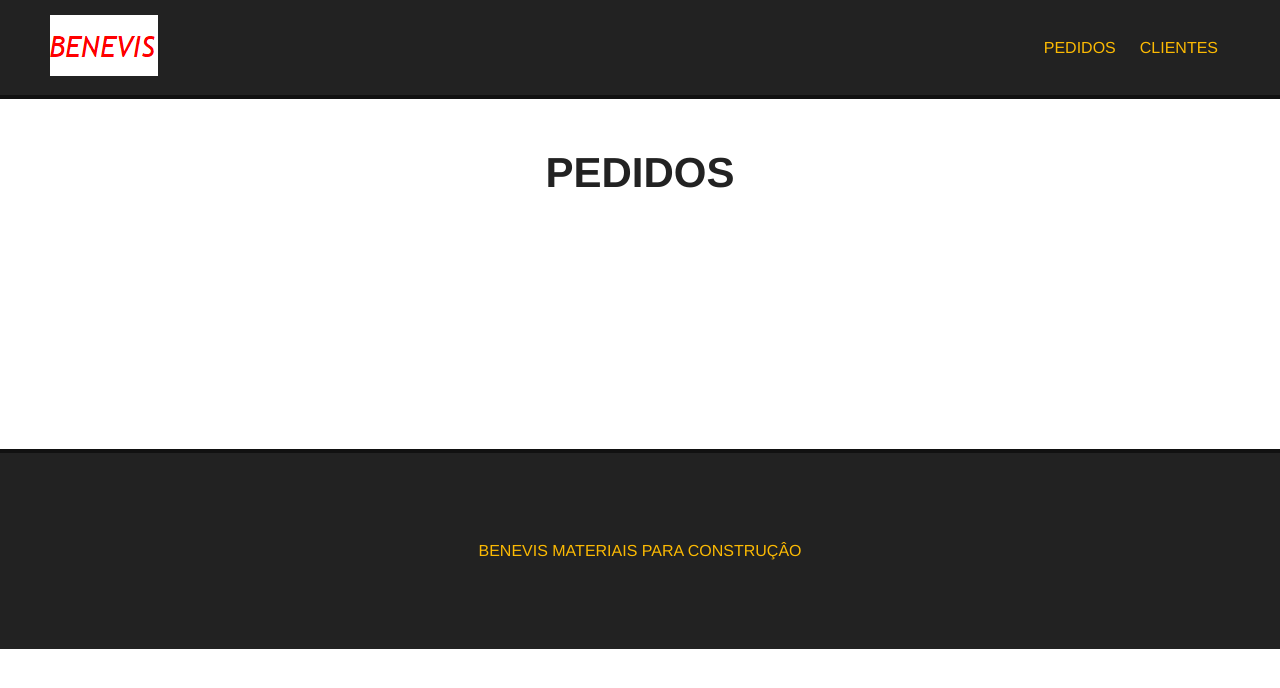
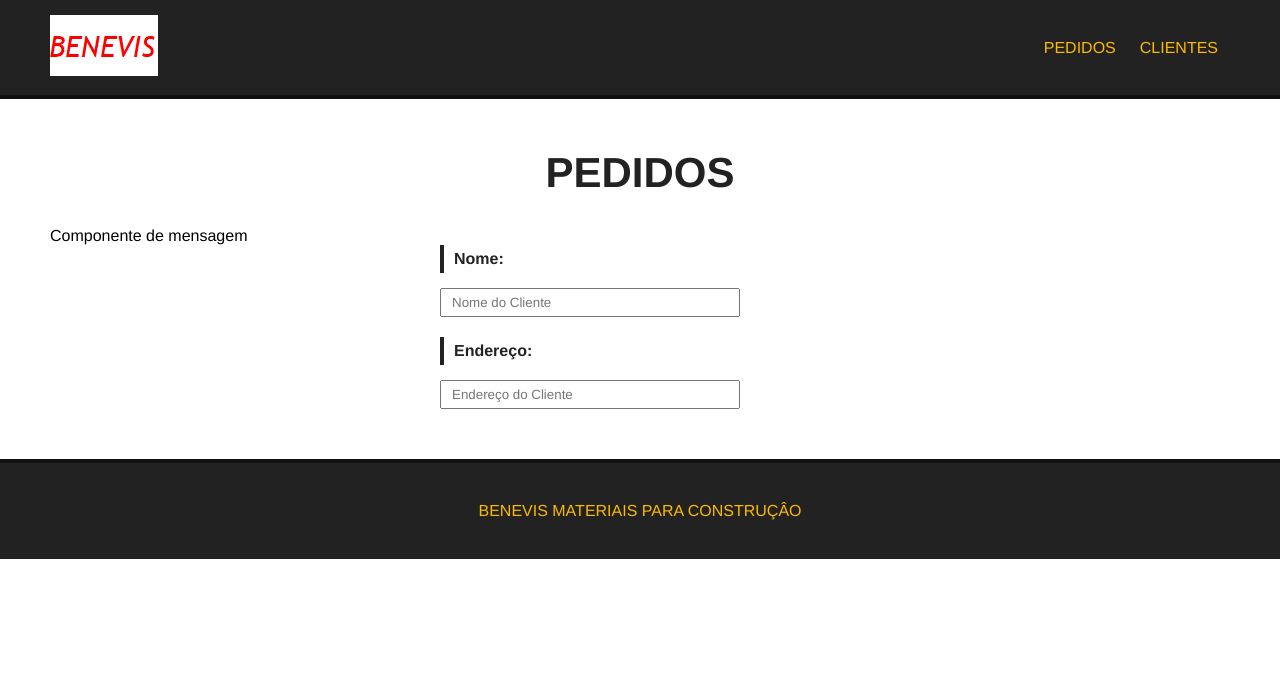
Before and after one commit to matheus-segalla/pdv-vue, a Vue app: page /pedidos in a window 1280 px wide. Shown: the top 688 px of the page. Built offline with nearby package versions, Linux system fonts and the light colour scheme.

Commit message:
tela pedidos nome, endereco

```diff
--- a/src/App.vue
+++ b/src/App.vue
@@ -1,7 +1,7 @@
 <template>
   <Navbar :logo="logo_src" :alt="app_name"/>
   <router-view/>
-  <Footer />
+  <Footer/>
 </template>
 
 <script>
--- a/src/components/Footer.vue
+++ b/src/components/Footer.vue
@@ -3,6 +3,7 @@
         <p>BENEVIS MATERIAIS PARA CONSTRUÇÂO</p>
     </footer>
 </template>
+
 <script>
 export default {
     name: "Footer"
@@ -11,7 +12,7 @@ export default {
 
 <style>
 #footer {
-    height: 200px;
+    height: 100px;
     background-color: #222;
     border-top: 4px solid #111;
     color: #FCBA03;
--- /dev/null
+++ b/src/components/PedidoForm.vue
@@ -0,0 +1,50 @@
+<template>
+    <div>
+        <p>Componente de mensagem</p>
+        <div>
+            <form id="pedido-form">
+                <div class="input-container">
+                    <label for="nome">Nome:</label>
+                    <input type="text" id="nome" name="nome" v-model="nome" placeholder="Nome do Cliente">
+                </div>
+                <div class="input-container">
+                    <label for="endereco">Endereço:</label>
+                    <input type="text" id="endereco" name="endereco" v-model="endereco" placeholder="Endereço do Cliente">
+                </div>
+            </form>
+        </div>
+    </div>
+</template>
+
+<script>
+    export default {
+        name: "PedidoForm"
+    }
+</script>
+
+<style scoped>
+#pedido-form{
+    max-width: 400px;
+    margin: 0 auto;
+}
+
+.input-container{
+    display: flex;
+    flex-direction: column;
+    margin-bottom: 20px;
+}
+
+label {
+    font-weight: bold;
+    margin-bottom: 15px;
+    color: #222;
+    padding: 5px 10px;
+    border-left: 4px solid;
+}
+
+input, select {
+    padding: 5px 10px;
+    width: 300px;
+}
+
+</style>
--- a/src/views/PedidosView.vue
+++ b/src/views/PedidosView.vue
@@ -1,9 +1,16 @@
 <template>
     <div class="main-container">
       <h1>PEDIDOS</h1>
+      <PedidoForm/>
     </div>
   </template>
 
   <script>
+  import PedidoForm from "../components/PedidoForm.vue"
 
+  export default {
+    components:{
+      PedidoForm,
+    }
+  }
   </script>
```
